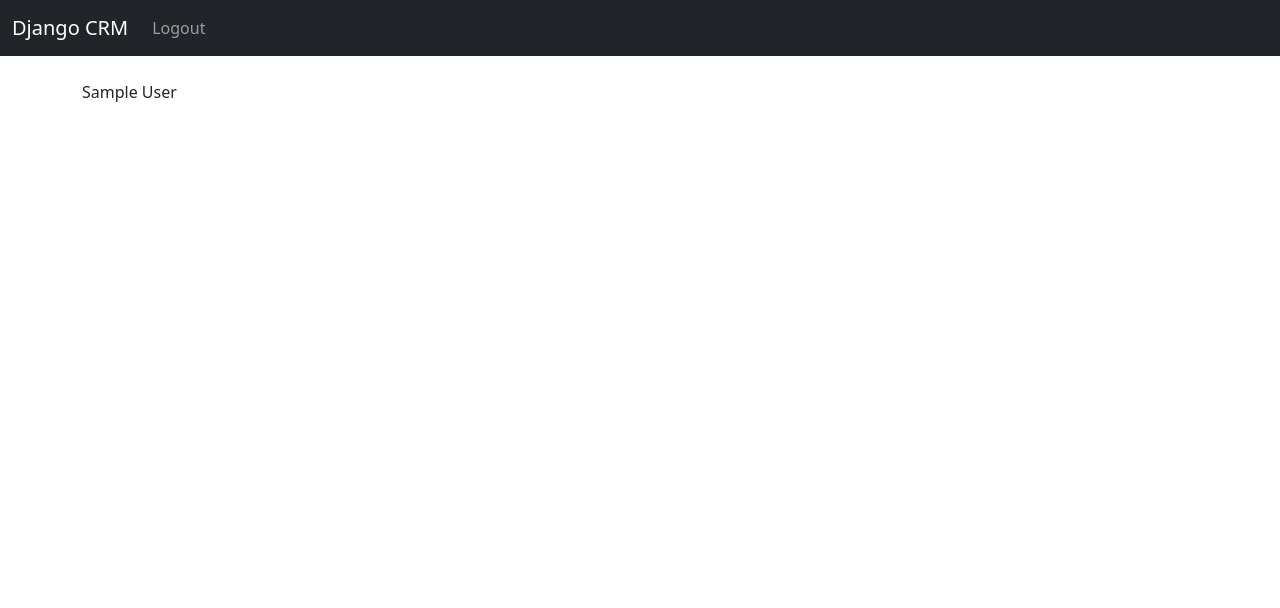
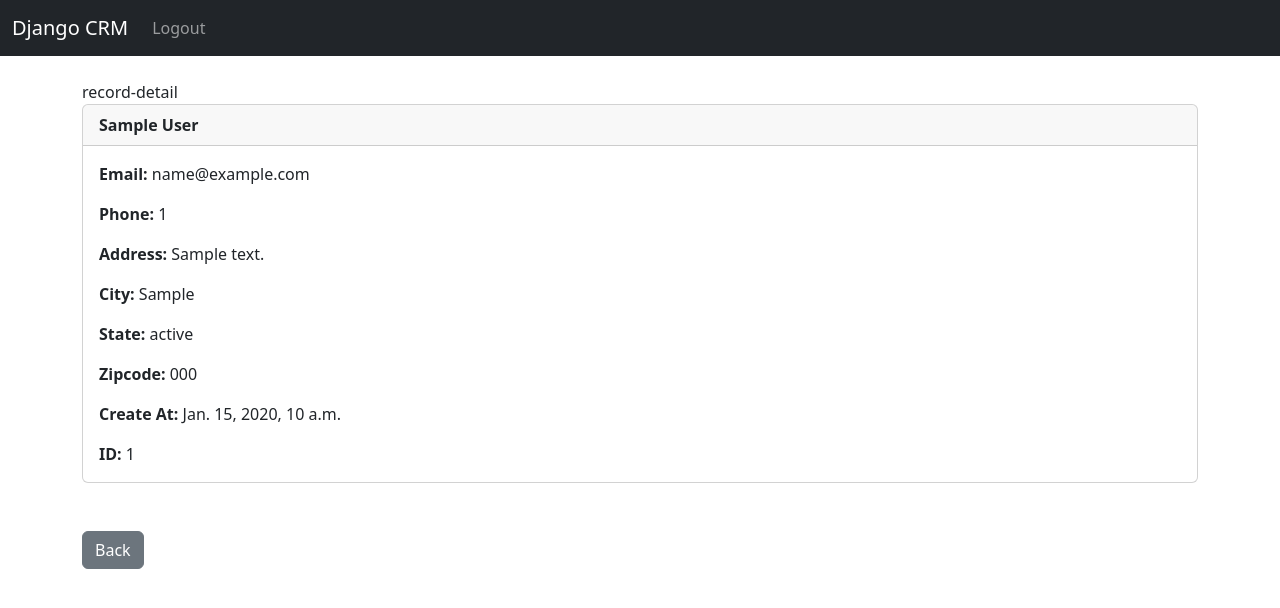
Before and after one commit to joshwaoti/django-crm, a Django app: page /record/1/ in a window 1280 px wide. Shown: the top 608 px of the page. Run offline with Django 4.2, Linux system fonts and the light colour scheme; a user stored in the database is signed in; tables that the repository leaves empty hold one stand-in row (values such as "Sample post").

Commit message:
working on bootsrap tabels 3

```diff
--- a/website/templates/record.html
+++ b/website/templates/record.html
@@ -1,7 +1,52 @@
 {% extends 'base.html' %}
+{% block content %}
 
 {% block title %}record-detail{% endblock title %}
 
-{% block content %}
-    {{customer_record}}
-{% endblock content %}
+<div class="card">
+  <div class="card-header"><strong>
+    	{{ customer_record.first_name }}
+		{{ customer_record.last_name }}</strong>
+  </div>
+  <div class="card-body">
+
+
+
+<p class="card-text">
+<strong>Email: </strong>{{ customer_record.email }}</p>
+
+<p class="card-text">
+<strong>Phone: </strong>{{ customer_record.phone }}
+</p>
+
+<p class="card-text">
+<strong>Address: </strong>{{ customer_record.address }}</p>
+
+<p class="card-text">
+<strong>City: </strong>{{ customer_record.city }}</p>
+
+<p class="card-text">
+<strong>State: </strong>{{ customer_record.state }}</p>
+
+<p class="card-text">
+<strong>Zipcode: </strong>{{ customer_record.zipcode }}</p>
+
+<p class="card-text">
+<strong>Create At: </strong>{{ customer_record.created_at }}</p>
+
+<p class="card-text">
+<strong>ID: </strong>{{ customer_record.id }}</p>
+
+
+  </div>
+</div>
+
+<br/><br/>
+<a href="{% url 'home' %}" class="btn btn-secondary">Back</a>
+
+{% comment %} <a href="{% url 'delete_record' customer_record.id %}" class="btn btn-danger">Delete</a> {% endcomment %}
+
+{% comment %} <a href="{% url 'update_record' customer_record.id %}" class="btn btn-secondary">Update Record</a> {% endcomment %}
+
+
+{% endblock %}
```
